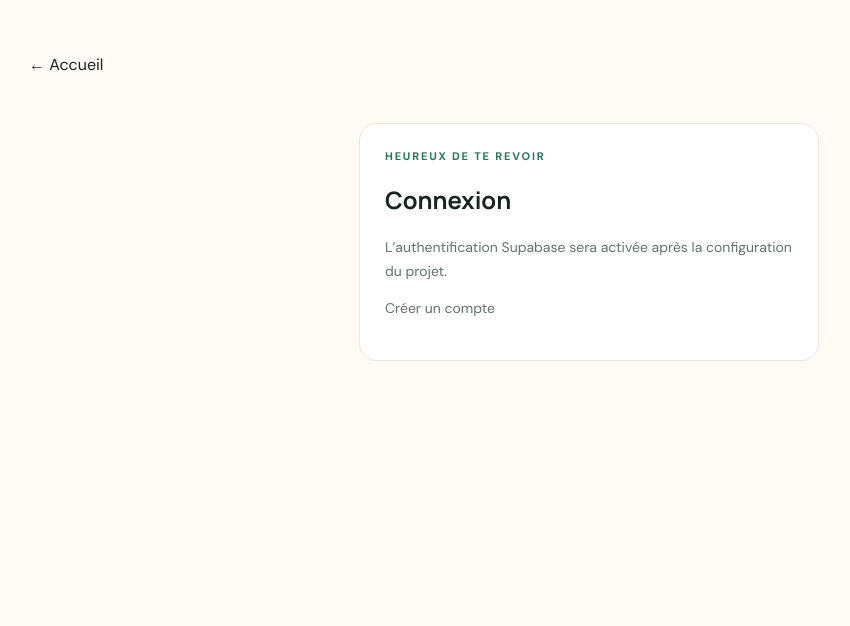
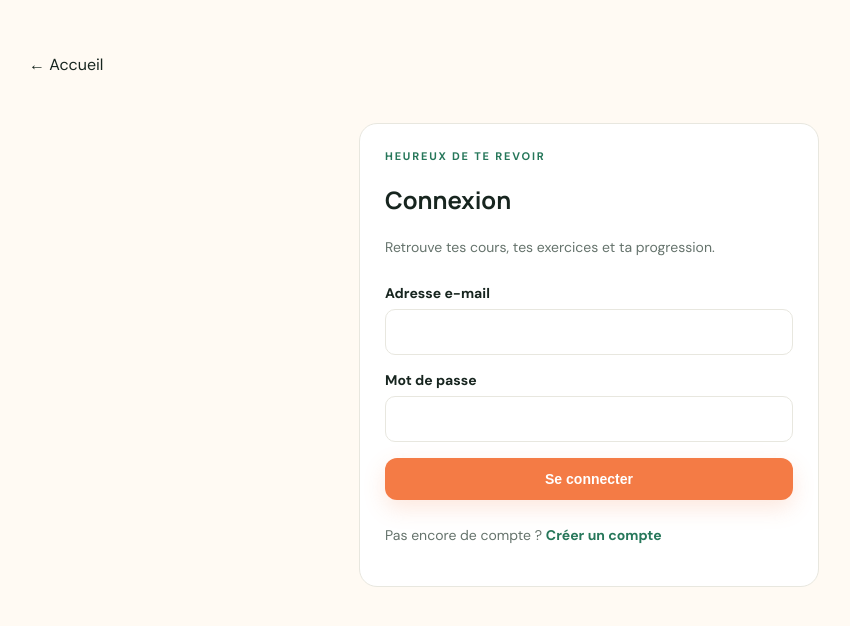
Before and after one commit to yannickregis3-tech/sifloua-platform, a Next.js app: page /connexion in a window 1280 px wide. Shown: the top 626 px of the page, without its empty margins (51-901 px from the left). Built offline with nearby package versions, Linux system fonts and the light colour scheme.

Commit message:
feat: connect login form to Supabase Auth

```diff
--- a/src/app/connexion/page.tsx
+++ b/src/app/connexion/page.tsx
@@ -1,2 +1,67 @@
+"use client";
+
 import Link from "next/link";
-export default function Login(){return <main className="shell section"><Link href="/">← Accueil</Link><article className="card" style={{maxWidth:460,margin:"48px auto"}}><div className="eyebrow">HEUREUX DE TE REVOIR</div><h1 style={{fontFamily:"Manrope"}}>Connexion</h1><p>L’authentification Supabase sera activée après la configuration du projet.</p><p><Link href="/inscription">Créer un compte</Link></p></article></main>}
+import { useState, type FormEvent } from "react";
+import { useRouter } from "next/navigation";
+import { createClient } from "@/lib/supabase/client";
+
+export default function Login() {
+  const router = useRouter();
+  const [email, setEmail] = useState("");
+  const [password, setPassword] = useState("");
+  const [error, setError] = useState("");
+  const [loading, setLoading] = useState(false);
+
+  async function handleSubmit(event: FormEvent<HTMLFormElement>) {
+    event.preventDefault();
+    setError("");
+    setLoading(true);
+    try {
+      const supabase = createClient();
+      const { error: authError } = await supabase.auth.signInWithPassword({ email, password });
+      if (authError) throw authError;
+      router.push("/apprendre");
+      router.refresh();
+    } catch (caught) {
+      setError(caught instanceof Error ? caught.message : "Connexion impossible. Réessaie.");
+    } finally {
+      setLoading(false);
+    }
+  }
+
+  return (
+    <main className="shell section">
+      <Link href="/">← Accueil</Link>
+      <article className="card" style={{ maxWidth: 460, margin: "48px auto" }}>
+        <div className="eyebrow">HEUREUX DE TE REVOIR</div>
+        <h1 style={{ fontFamily: "Manrope" }}>Connexion</h1>
+        <p>Retrouve tes cours, tes exercices et ta progression.</p>
+        <form onSubmit={handleSubmit} style={{ display: "grid", gap: 16, marginTop: 24 }}>
+          <label style={{ display: "grid", gap: 7, fontSize: 14, fontWeight: 700 }}>
+            Adresse e-mail
+            <input autoComplete="email" type="email" required value={email} onChange={(event) => setEmail(event.target.value)} style={inputStyle} />
+          </label>
+          <label style={{ display: "grid", gap: 7, fontSize: 14, fontWeight: 700 }}>
+            Mot de passe
+            <input autoComplete="current-password" type="password" required value={password} onChange={(event) => setPassword(event.target.value)} style={inputStyle} />
+          </label>
+          {error && <p role="alert" style={{ color: "#b42318", margin: 0 }}>{error}</p>}
+          <button className="btn primary" disabled={loading} type="submit" style={{ border: 0, cursor: loading ? "wait" : "pointer", width: "100%" }}>
+            {loading ? "Connexion…" : "Se connecter"}
+          </button>
+        </form>
+        <p style={{ marginTop: 24 }}>Pas encore de compte ? <Link href="/inscription" style={{ color: "var(--green)", fontWeight: 700 }}>Créer un compte</Link></p>
+      </article>
+    </main>
+  );
+}
+
+const inputStyle = {
+  width: "100%",
+  padding: "13px 14px",
+  border: "1px solid var(--line)",
+  borderRadius: 10,
+  background: "#fff",
+  color: "var(--ink)",
+  font: "inherit",
+};
```
